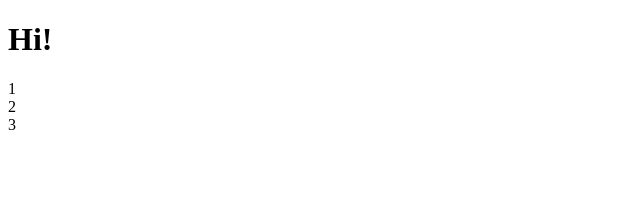
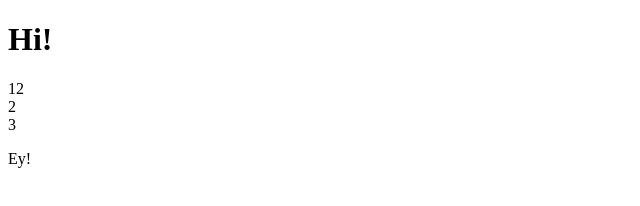
Before and after one commit to carlek123/kles-website, a plain HTML site: page index.html in a window 1280 px wide. Shown: the full height of the page, 0-640 px from the left. Drawn offline with Linux system fonts and the light colour scheme.

Commit message:
update index

```diff
--- a/index.html
+++ b/index.html
@@ -8,9 +8,10 @@
 <body>
     <h1> Hi! </h1>
     <div id="container">
-        <div class="items">1</div>
+        <div class="items">12</div>
         <div class="items">2</div>
         <div class="items">3</div>
     </div>
+    <p> Ey! </p>
 </body>
 </html>
```
